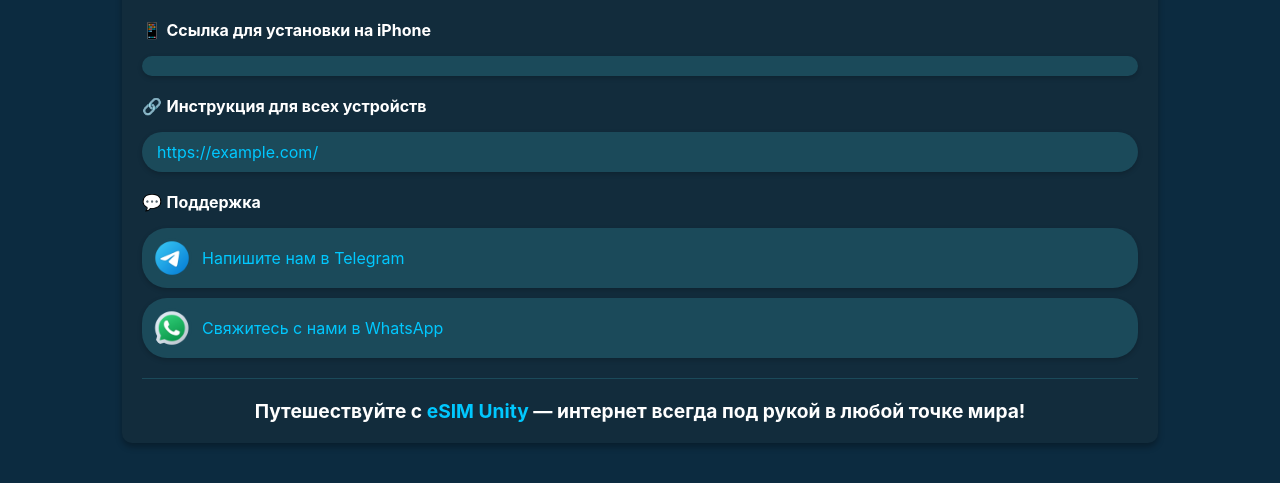
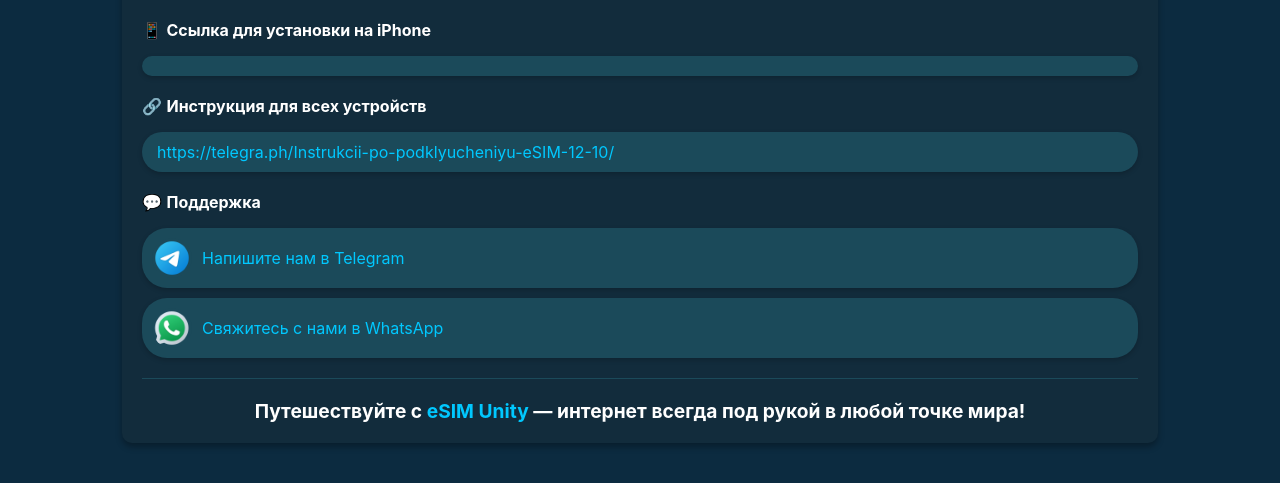
Before and after one commit to Chulyukov/ESIM_BOT, a Flask app: template link_for_marketplace/templates/welcome.html in a window 1280 px wide. Shown: the part 236-719 px from the top of the page. Run offline with Flask 3, Linux system fonts and the light colour scheme; the template is opened without the code that fills it, so the values that code supplies are empty; parts of the project's set-up code (start-up, migrations or seed data) failed here and were passed over.

Commit message:
рефакторинг

```diff
--- a/link_for_marketplace/templates/welcome.html
+++ b/link_for_marketplace/templates/welcome.html
@@ -31,7 +31,7 @@
                 </div>
                 <div class="link-item">
                     <p>🔗 <strong>Инструкция для всех устройств</strong></p>
-                    <a href="https://example.com" target="_blank" class="link">https://example.com/</a>
+                    <a href="https://telegra.ph/Instrukcii-po-podklyucheniyu-eSIM-12-10" target="_blank" class="link">https://telegra.ph/Instrukcii-po-podklyucheniyu-eSIM-12-10/</a>
                 </div>
 <!--                <div class="link-item">-->
 <!--                    <p>🛍️ <strong>Наши маркетплейсы:</strong></p>-->
```
